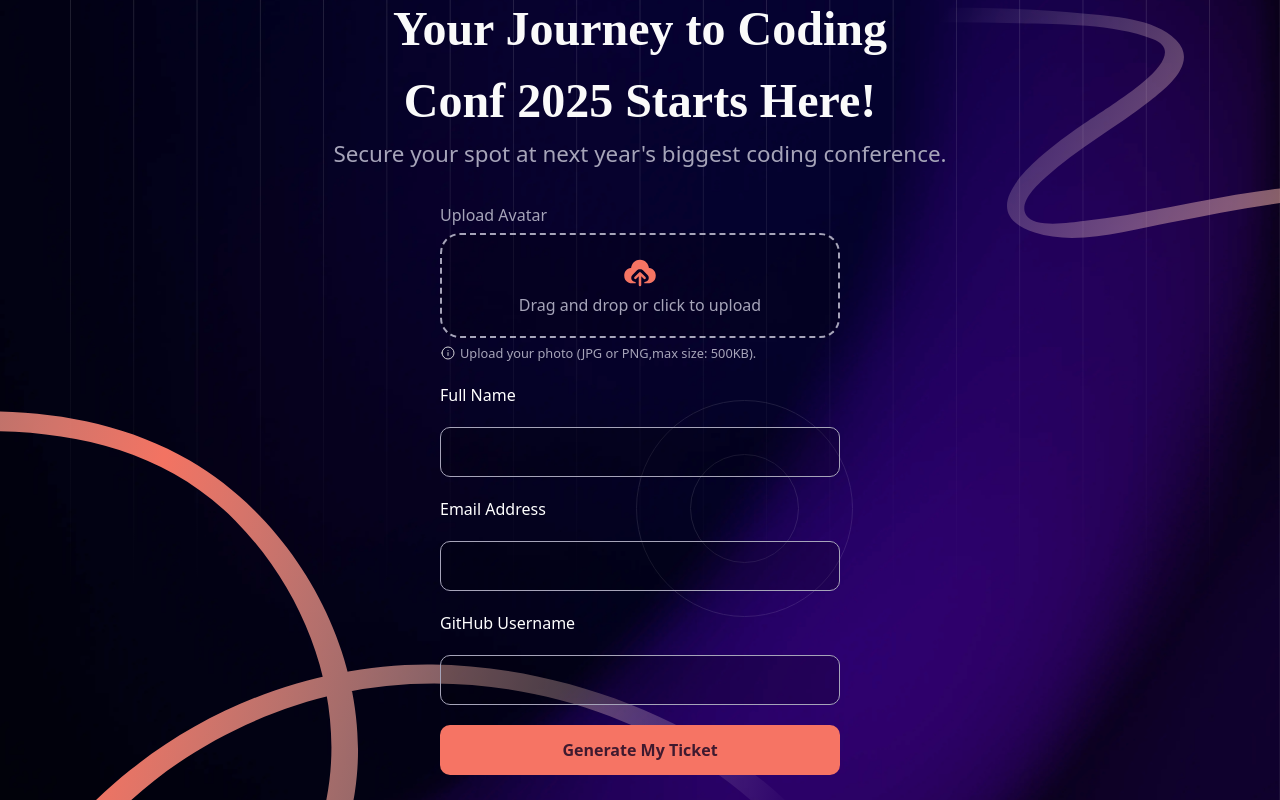
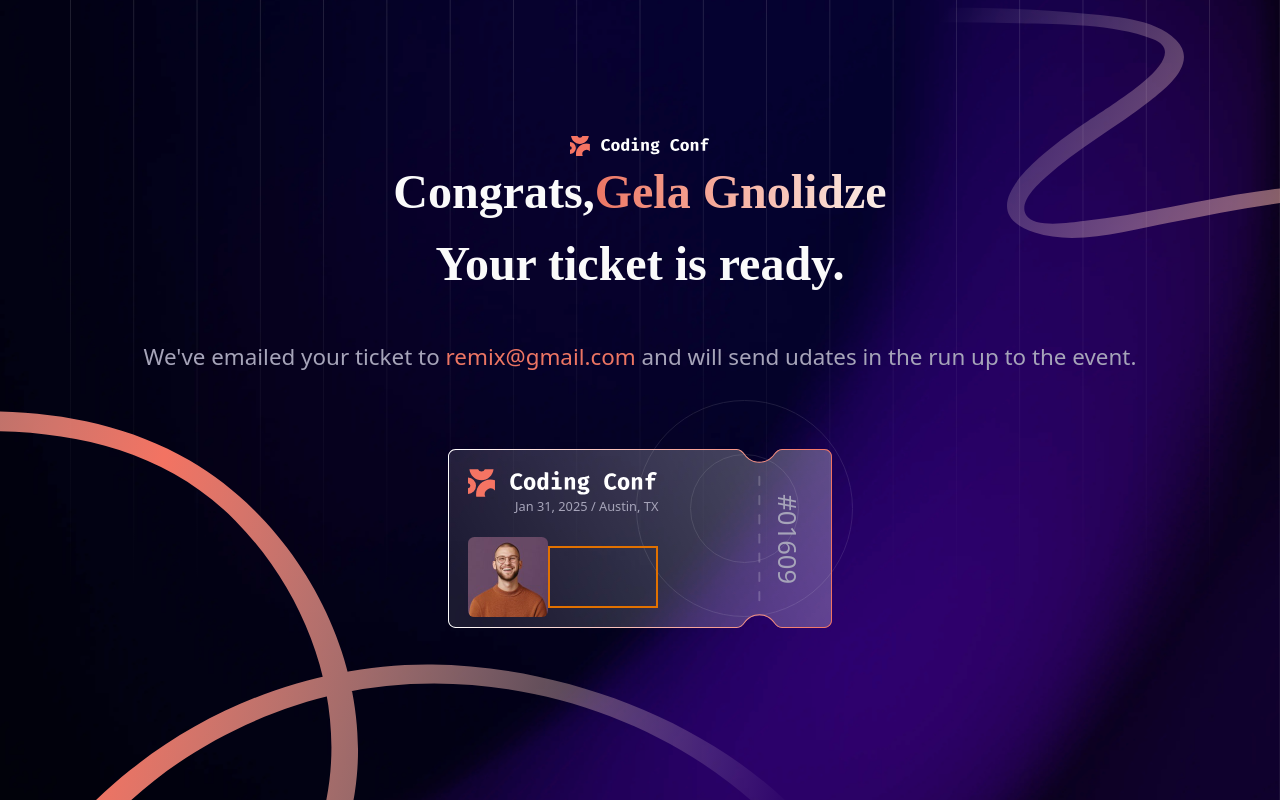
Before and after one commit to aleksandrekas/ticket-generator, a React (Vite) app: page / in a window 1280 px wide. Built offline with nearby package versions, Linux system fonts and the light colour scheme; a web font is replaced by a local one.

Commit message:
making of ticket component

```diff
--- a/src/App.tsx
+++ b/src/App.tsx
@@ -16,14 +16,14 @@ function App() {
     relative
     "
     >
-      <Form />
+      <Ticket />
       <img className="absolute top-0 left-0 w-full h-full z-0" src="/pattern-lines.svg" alt="lines" />
       <img className="absolute top-2/4 right-2/6  z-10" src="/pattern-circle.svg" alt="lines" />
       <picture className="absolute bottom-0 left-0 z-20">
         <source media="(min-width:1024px)" srcSet="/pattern-squiggly-line-bottom-desktop.svg" />
         <img src="/pattern-squiggly-line-bottom-mobile-tablet.svg" alt="squiggly-lines" />
       </picture>
-      <img className="absolute top-0 right-0 w-[40%]" src="public\pattern-squiggly-line-top.svg" alt="lines-top" />
+      <img className="absolute top-0 right-0 w-[40%]" src="/pattern-squiggly-line-top.svg" alt="lines-top" />
     </div>
   )
 }
--- a/src/components/Form.tsx
+++ b/src/components/Form.tsx
@@ -4,13 +4,15 @@ type InputsType={
     image:string
     fullName:string
     gitName:string
+    mail:string
 }
 
 export default function Form(){
     const [inputs,setInputs] = useState<InputsType>({
         image:'',
         fullName:'',
-        gitName:''
+        gitName:'',
+        mail:''
     })
 
 
@@ -29,26 +31,62 @@ export default function Form(){
         e.currentTarget.classList.add('bg-[rgba(0,0,0,0.2)]')
     }
 
-    function onchangeImage(e:any){
-        console.log(e.currentTarget.value)
+    function onchangeImage(e: React.ChangeEvent<HTMLInputElement>){
+        const files = e.currentTarget.files
+        if(files != null){
+            setInputs((prev)=>({
+                ...prev,
+                image:files[0].name
+            }))
+        }
+    }
+
+    function handleInputChanges(e:React.ChangeEvent<HTMLInputElement>){
+        setInputs((prev)=>({
+            ...prev,
+            [e.currentTarget.name]:[e.currentTarget.value]
+        }))
     }
 
 
+    function handleDrop(e:React.DragEvent){
+        e.preventDefault()
+        const file = e.dataTransfer.files
+        console.log(file)
+        if(file[0].name){
+            setInputs((prev)=>({
+                ...prev,
+                image:URL.createObjectURL(file[0])
+            }))
+        }
+    }
+
     return(
-        <div className="lg:w-[100%]  px-4 flex flex-col justify-center items-center z-50 container-type-inline-size">
+        <div className="lg:w-full  px-4 flex flex-col justify-center items-center z-50 container-type-inline-size">
             <img className="h-5" src="/logo-full.svg" alt="coding_conf_logo" />
             <h1 className="text-zinc-50  text-[clamp(1rem,7cqi,3rem)] md:max-w-[40%] font-bold text-center font-inconsolata">Your Journey to Coding Conf 2025 Starts Here!</h1>
             <p className="text-[#a6a4b9] text-[clamp(0.1rem,4.5cqi,1.4rem)] text-center mx-2">Secure your spot at next year's biggest coding conference.</p>
-            <form className="w-full max-w-[400px] my-[2rem] flex flex-col " >
-                <div className="w-full aspect-5/2  flex flex-col justify-center items-start ">
+            <form className="w-full max-w-100 my-8 flex flex-col " >
+                <div className="w-full aspect-5/3  flex flex-col justify-center items-start ">
                     <p className="text-[#a6a4b9]">Upload Avatar</p>
-                    <label  className="w-full h-full my-1.5" htmlFor="uploadInput">
-                        <input onChange={onchangeImage} id="uploadInput" type="file" accept="image/*" hidden />
-                        <div onDragOver={handleDrag} onDragLeave={dragEnd} className="w-full h-full bg-[rgba(0,0,0,0.2)] rounded-[20px] border-2 border-dashed border-[#a6a4b9] flex flex-col justify-center items-center">
-                            <img className="w-10" src="/icon-upload.svg" alt="upload"/>
-                            <p className="text-[#a6a4b9]">Drag and drop or click to upload</p>
-                        </div>
-                    </label>
+                        <input onChange={onchangeImage} id="uploadInput" type="file" accept="image/*" hidden  />
+                        {
+                            inputs.image !== ''?
+                            <div className="w-full h-full my-1.5 flex flex-col justify-center items-center  bg-[rgba(0,0,0,0.2)] rounded-[20px] border-2 border-dashed border-[#a6a4b9]">
+                                <img className="w-10" src={inputs.image} alt="image" />
+                                <div>
+                                    <button className="text-[#a6a4b9] my-2 mx-2">Remove Image</button>
+                                    <button className="text-[#a6a4b9] my-2 mx-2">Change Image</button>
+                                </div>
+                            </div>
+                            :
+                            <label  className="w-full h-full my-1.5" htmlFor="uploadInput">
+                                <div onDrop={handleDrop} onDragOver={handleDrag} onDragLeave={dragEnd} className="w-full h-full bg-[rgba(0,0,0,0.2)] rounded-[20px] border-2 border-dashed border-[#a6a4b9] flex flex-col justify-center items-center">
+                                    <img className="w-10" src="/icon-upload.svg" alt="upload"/>
+                                    <p className="text-[#a6a4b9]">Drag and drop or click to upload</p>
+                                </div>
+                            </label>
+                        }
                     <div className="flex justify-center items-center container-type-inline-size">
                         <img src="/icon-info.svg" alt="info" />
                         <p className="text-[#a6a4b9] text-[clamp(10px,1cqi,1rem)] mx-1">
@@ -57,13 +95,13 @@ export default function Form(){
                     </div>
                 </div>
                 <label className={labelStyles} htmlFor="fullname">Full Name</label>
-                <input className={inputStyles} type="text" id="fullName" />
+                <input className={inputStyles} onChange={handleInputChanges} type="text" id="fullName" value={inputs.fullName} name="fullName" />
                 <label className={labelStyles} htmlFor="mail">Email Address</label>
-                <input className={inputStyles} type="text" id="mail"/>
+                <input className={inputStyles} onChange={handleInputChanges} type="text" id="mail" value={inputs.mail} name="mail"/>
                 <label className={labelStyles} htmlFor="gitHub">GitHub Username</label>
-                <input className={inputStyles} type="text"  id="gitHub"/>
+                <input className={inputStyles} onChange={handleInputChanges} type="text"  id="gitHub" value={inputs.gitName} name="gitName"/>
 
-                <button className="h-12.5 bg-[#f67464] text-[#3f1a2f] font-bold rounded-[10px] my-5">Generate My Ticket</button>
+                <button type="submit" className="h-12.5 cursor-pointer transition-[0.2s] ease-in-out bg-[#f67464] hover:bg-[#f1a096]  text-[#3f1a2f] font-bold rounded-[10px] my-5">Generate My Ticket</button>
             </form>
         </div>
     )
--- a/src/components/Ticket.tsx
+++ b/src/components/Ticket.tsx
@@ -2,8 +2,30 @@
 
 export default function Ticket(){
     return (
-        <div className="lg:w-[100%]  px-4 flex flex-col justify-center items-center z-50 container-type-inline-size">
+        <div className="lg:w-full  px-4 flex flex-col justify-items-start items-center z-50 container-type-inline-size">
+            <img className="h-5" src="/logo-full.svg" alt="coding_conf_logo" />
+            <h1 className="text-zinc-50  text-[clamp(1rem,7cqi,3rem)] md:max-w-[40%] font-bold text-center font-inconsolata">Congrats,
+                <span className="bg-linear-to-r from-[#ec7563] to-[#f9efe9] bg-clip-text text-transparent">Gela Gnolidze </span>
+                 Your ticket is ready.
+            </h1>
+            <p className="text-[#a6a4b9] text-[clamp(0.1rem,4.5cqi,1.4rem)]  text-center mx-2 my-10">We've emailed your ticket to <span className="text-[#ec7563]">remix@gmail.com </span>and will send udates in the run up to the event.
+            </p>
+            <div className="aspect-15/7  w-[clamp(300px,30cqi,500px)] bg-[url('/pattern-ticket.svg')] bg-center bg-cover my-9 flex justify-between items-center container-type-inline-size">
+                <div className="w-[60%] h-full flex flex-col justify-between items-center container-type-inline-size p-5">
+                    <div className="w-full flex flex-col justify-center items-end">
+                        <img className="w-full" src="/logo-full.svg" alt="" />
+                        <p className="text-[#a6a4b9] text-[clamp(0.5rem,1cqi,3rem)]">Jan 31, 2025 / Austin, TX</p>
+                    </div>
+                    <div className="w-full h-[45%] container-type-inline-size  flex items-center">
+                        <img className="w-[clamp(20px,10cqi,80px)] rounded-[clamp(5px,0.5cqi,20px)]" src="/image-avatar.jpg" alt="avatar" />
+                        <div className="border-2 border-amber-600 w-full h-full  container-type-inline-size">
 
+                        </div>
+                    </div>
+
+                </div>
+                <div className="rotate-90 text-[#a6a4b9] text-[clamp(1rem,2cqi,5rem)] text-center ">#01609</div>
+            </div>
         </div>
     )
 }
```
Also changed, not shown: src/index.css (line endings or trailing spaces).
